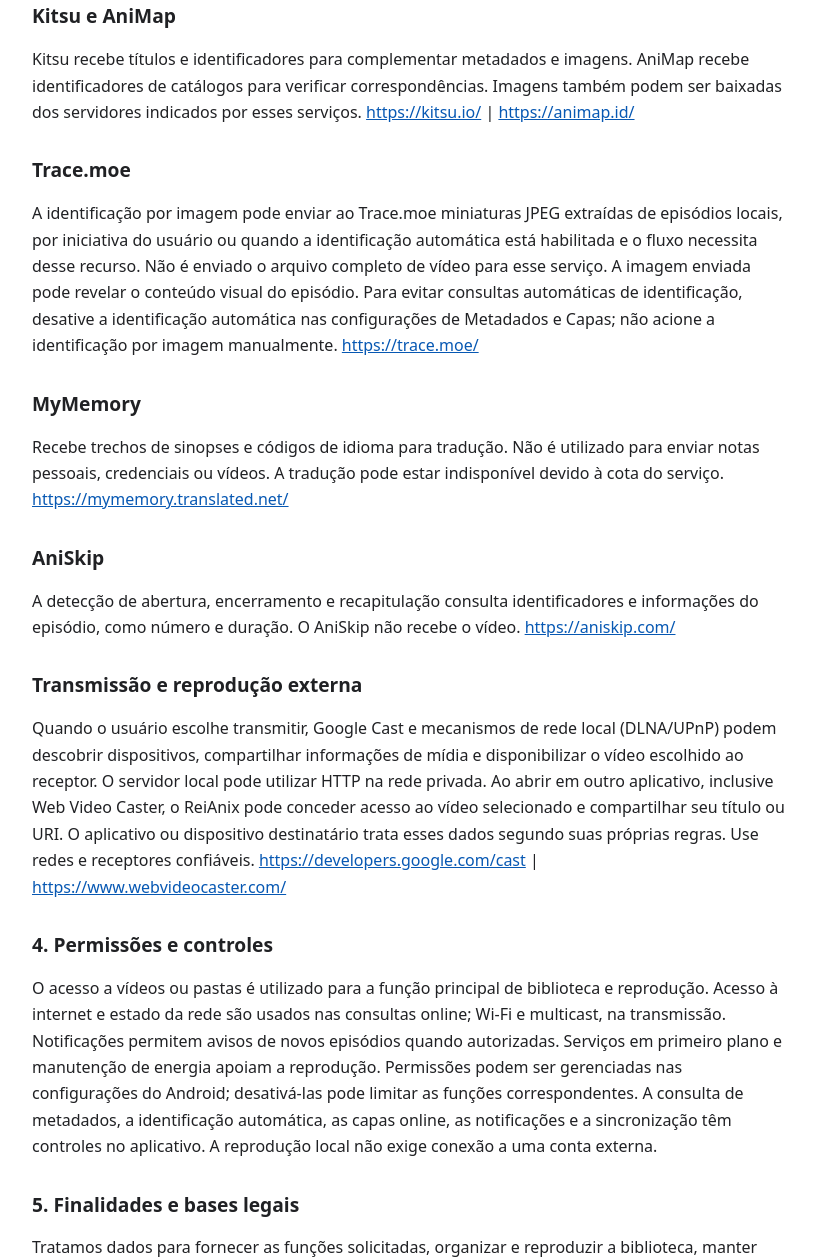
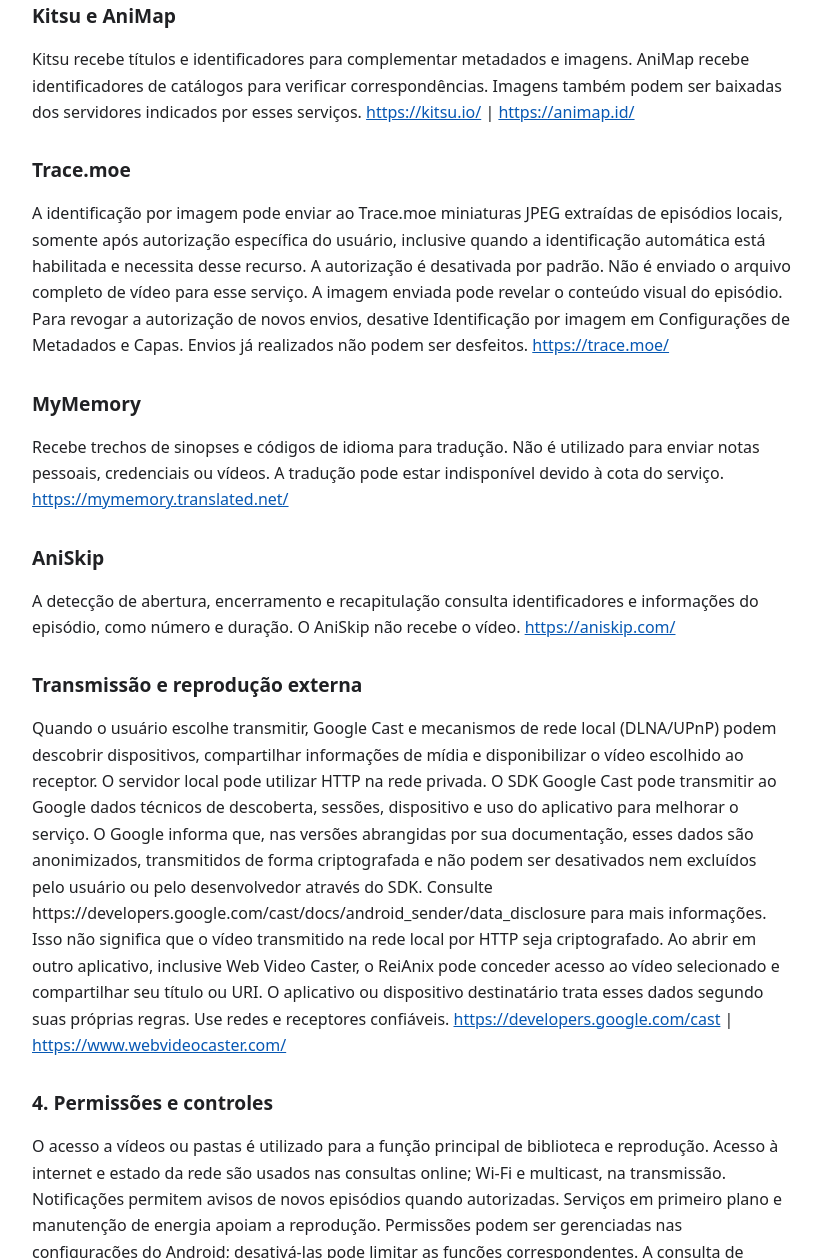
Before and after one commit to reinansantos9090-debug/ReiAnix-Legal, a plain HTML site: page privacy.html in a window 1280 px wide. Shown: the part 1039-2297 px from the top of the page, without its empty margins (228-1049 px from the left). Drawn offline with Linux system fonts and the light colour scheme.

Commit message:
Synchronize ReiAnix privacy policy after security hardening

```diff
--- a/privacy.html
+++ b/privacy.html
@@ -4,13 +4,13 @@
 <section><h2>3. Serviços externos e compartilhamento</h2><p>Ao usar funções online, os serviços abaixo recebem as informações necessárias às consultas, além de dados técnicos normais de conexão, como endereço IP e agente de usuário. A disponibilização de uma API não implica que seus dados sejam livres de direitos autorais. Cada fornecedor tem suas próprias condições e práticas de privacidade.</p></section>
 <section><h2>AniList</h2><p>Recebe títulos e termos de busca derivados da identificação dos animes, identificadores e consultas de metadados, capas, personagens e lançamentos. Ao conectar voluntariamente uma conta AniList, o aplicativo consulta o identificador, nome e avatar da conta, mantém credencial de acesso protegida localmente e, quando a sincronização é habilitada, envia identificadores de anime, progresso e estado de acompanhamento. A conta e os dados sincronizados pertencem ao serviço AniList, não a uma conta criada pelo ReiAnix. <a href="https://anilist.co/">https://anilist.co/</a></p></section>
 <section><h2>Kitsu e AniMap</h2><p>Kitsu recebe títulos e identificadores para complementar metadados e imagens. AniMap recebe identificadores de catálogos para verificar correspondências. Imagens também podem ser baixadas dos servidores indicados por esses serviços. <a href="https://kitsu.io/">https://kitsu.io/</a> | <a href="https://animap.id/">https://animap.id/</a></p></section>
-<section><h2>Trace.moe</h2><p>A identificação por imagem pode enviar ao Trace.moe miniaturas JPEG extraídas de episódios locais, por iniciativa do usuário ou quando a identificação automática está habilitada e o fluxo necessita desse recurso. Não é enviado o arquivo completo de vídeo para esse serviço. A imagem enviada pode revelar o conteúdo visual do episódio. Para evitar consultas automáticas de identificação, desative a identificação automática nas configurações de Metadados e Capas; não acione a identificação por imagem manualmente. <a href="https://trace.moe/">https://trace.moe/</a></p></section>
+<section><h2>Trace.moe</h2><p>A identificação por imagem pode enviar ao Trace.moe miniaturas JPEG extraídas de episódios locais, somente após autorização específica do usuário, inclusive quando a identificação automática está habilitada e necessita desse recurso. A autorização é desativada por padrão. Não é enviado o arquivo completo de vídeo para esse serviço. A imagem enviada pode revelar o conteúdo visual do episódio. Para revogar a autorização de novos envios, desative Identificação por imagem em Configurações de Metadados e Capas. Envios já realizados não podem ser desfeitos. <a href="https://trace.moe/">https://trace.moe/</a></p></section>
 <section><h2>MyMemory</h2><p>Recebe trechos de sinopses e códigos de idioma para tradução. Não é utilizado para enviar notas pessoais, credenciais ou vídeos. A tradução pode estar indisponível devido à cota do serviço. <a href="https://mymemory.translated.net/">https://mymemory.translated.net/</a></p></section>
 <section><h2>AniSkip</h2><p>A detecção de abertura, encerramento e recapitulação consulta identificadores e informações do episódio, como número e duração. O AniSkip não recebe o vídeo. <a href="https://aniskip.com/">https://aniskip.com/</a></p></section>
-<section><h2>Transmissão e reprodução externa</h2><p>Quando o usuário escolhe transmitir, Google Cast e mecanismos de rede local (DLNA/UPnP) podem descobrir dispositivos, compartilhar informações de mídia e disponibilizar o vídeo escolhido ao receptor. O servidor local pode utilizar HTTP na rede privada. Ao abrir em outro aplicativo, inclusive Web Video Caster, o ReiAnix pode conceder acesso ao vídeo selecionado e compartilhar seu título ou URI. O aplicativo ou dispositivo destinatário trata esses dados segundo suas próprias regras. Use redes e receptores confiáveis. <a href="https://developers.google.com/cast">https://developers.google.com/cast</a> | <a href="https://www.webvideocaster.com/">https://www.webvideocaster.com/</a></p></section>
+<section><h2>Transmissão e reprodução externa</h2><p>Quando o usuário escolhe transmitir, Google Cast e mecanismos de rede local (DLNA/UPnP) podem descobrir dispositivos, compartilhar informações de mídia e disponibilizar o vídeo escolhido ao receptor. O servidor local pode utilizar HTTP na rede privada. O SDK Google Cast pode transmitir ao Google dados técnicos de descoberta, sessões, dispositivo e uso do aplicativo para melhorar o serviço. O Google informa que, nas versões abrangidas por sua documentação, esses dados são anonimizados, transmitidos de forma criptografada e não podem ser desativados nem excluídos pelo usuário ou pelo desenvolvedor através do SDK. Consulte https://developers.google.com/cast/docs/android_sender/data_disclosure para mais informações. Isso não significa que o vídeo transmitido na rede local por HTTP seja criptografado. Ao abrir em outro aplicativo, inclusive Web Video Caster, o ReiAnix pode conceder acesso ao vídeo selecionado e compartilhar seu título ou URI. O aplicativo ou dispositivo destinatário trata esses dados segundo suas próprias regras. Use redes e receptores confiáveis. <a href="https://developers.google.com/cast">https://developers.google.com/cast</a> | <a href="https://www.webvideocaster.com/">https://www.webvideocaster.com/</a></p></section>
 <section><h2>4. Permissões e controles</h2><p>O acesso a vídeos ou pastas é utilizado para a função principal de biblioteca e reprodução. Acesso à internet e estado da rede são usados nas consultas online; Wi-Fi e multicast, na transmissão. Notificações permitem avisos de novos episódios quando autorizadas. Serviços em primeiro plano e manutenção de energia apoiam a reprodução. Permissões podem ser gerenciadas nas configurações do Android; desativá-las pode limitar as funções correspondentes. A consulta de metadados, a identificação automática, as capas online, as notificações e a sincronização têm controles no aplicativo. A reprodução local não exige conexão a uma conta externa.</p></section>
 <section><h2>5. Finalidades e bases legais</h2><p>Tratamos dados para fornecer as funções solicitadas, organizar e reproduzir a biblioteca, manter preferências e segurança operacional. Conforme o contexto e a LGPD, o tratamento pode se apoiar na execução das funcionalidades solicitadas, no consentimento para operações opcionais quando aplicável e no legítimo interesse na operação segura, observados os direitos do titular. Permissões do Android não substituem, por si sós, eventual consentimento exigido por lei. Não comercializamos dados pessoais nem utilizamos os dados da biblioteca para publicidade comportamental.</p></section>
-<section><h2>6. Retenção, segurança e exclusão</h2><p>Dados locais permanecem enquanto necessários às funções ou até que o usuário os remova. O cache pode ser limpo pelas configurações disponíveis. Para apagar os dados privados do ReiAnix, use Configurações do Android &gt; Aplicativos &gt; ReiAnix &gt; Armazenamento &gt; Limpar dados, ou desinstale o aplicativo. Isso pode apagar a biblioteca lógica, histórico e preferências; arquivos exportados, backups e vídeos em armazenamento compartilhado precisam ser gerenciados separadamente. O backup manual pode conter metadados e histórico e deve ser guardado com cuidado. Credenciais de autenticação não são incluídas no backup lógico. A conexão AniList pode ser desfeita em Configurações &gt; Contas e Avançado; dados já sincronizados e a conta externa devem ser gerenciados no próprio AniList. Não há prazo universal de retenção que possamos garantir para terceiros. Usamos armazenamento privado do Android, proteção de credenciais com Android Keystore e HTTPS nas consultas de API identificadas; nenhuma medida elimina todos os riscos.</p></section>
+<section><h2>6. Retenção, segurança e exclusão</h2><p>Dados locais permanecem enquanto necessários às funções ou até que o usuário os remova. O cache pode ser limpo pelas configurações disponíveis. Para apagar os dados privados do ReiAnix, use Configurações do Android &gt; Aplicativos &gt; ReiAnix &gt; Armazenamento &gt; Limpar dados, ou desinstale o aplicativo. Isso pode apagar a biblioteca lógica, histórico e preferências; arquivos exportados, backups e vídeos em armazenamento compartilhado precisam ser gerenciados separadamente. O backup manual pode conter metadados e histórico e deve ser guardado com cuidado. É possível proteger uma cópia do ZIP com senha no Android 8 ou superior; o ZIP original permanece sem criptografia e precisa ser protegido separadamente. Credenciais de autenticação não são incluídas no backup lógico. A conexão AniList pode ser desfeita em Configurações &gt; Contas e Avançado; dados já sincronizados e a conta externa devem ser gerenciados no próprio AniList. Não há prazo universal de retenção que possamos garantir para terceiros. Usamos armazenamento privado do Android, proteção de credenciais com Android Keystore e HTTPS nas consultas de API identificadas; nenhuma medida elimina todos os riscos.</p></section>
 <section><h2>7. Transferências e direitos do titular</h2><p>Serviços externos podem tratar dados em outros países conforme suas políticas e as normas aplicáveis. Nos termos da LGPD, você pode solicitar confirmação do tratamento, acesso, correção, eliminação quando aplicável, informações sobre compartilhamento, revogação de consentimento e exercer os demais direitos previstos em lei. Também pode apresentar reclamação à ANPD. Para dados tratados diretamente por um fornecedor externo, consulte seus canais de privacidade.</p></section>
 <section><h2>8. Contato e solicitações</h2><p>Para dúvidas sobre privacidade, exercício de direitos da LGPD, exclusão de dados e suporte, entre em contato diretamente com o responsável pelo ReiAnix pelo e-mail <a href="mailto:reianix.oficial@gmail.com">reianix.oficial@gmail.com</a>. Ao escrever, seu endereço de e-mail, o conteúdo da mensagem e eventuais anexos serão tratados para atender à solicitação e mantidos pelo tempo necessário ao atendimento e ao cumprimento de obrigações legais aplicáveis. Não envie senhas, tokens, vídeos ou backups completos. Não publique dados pessoais nos chamados públicos do GitHub.</p></section>
 <section><h2>9. Crianças e conteúdo de terceiros</h2><p>O aplicativo não é um serviço de streaming nem oferece um catálogo próprio de vídeos. O conteúdo dos arquivos e os metadados de terceiros podem ter classificações diferentes. Responsáveis devem supervisionar o uso por menores. Não solicitamos intencionalmente informações pessoais de crianças para criar uma conta própria. Caso haja dúvida sobre tratamento de dados de menores, utilize o canal de contato.</p></section>
```
